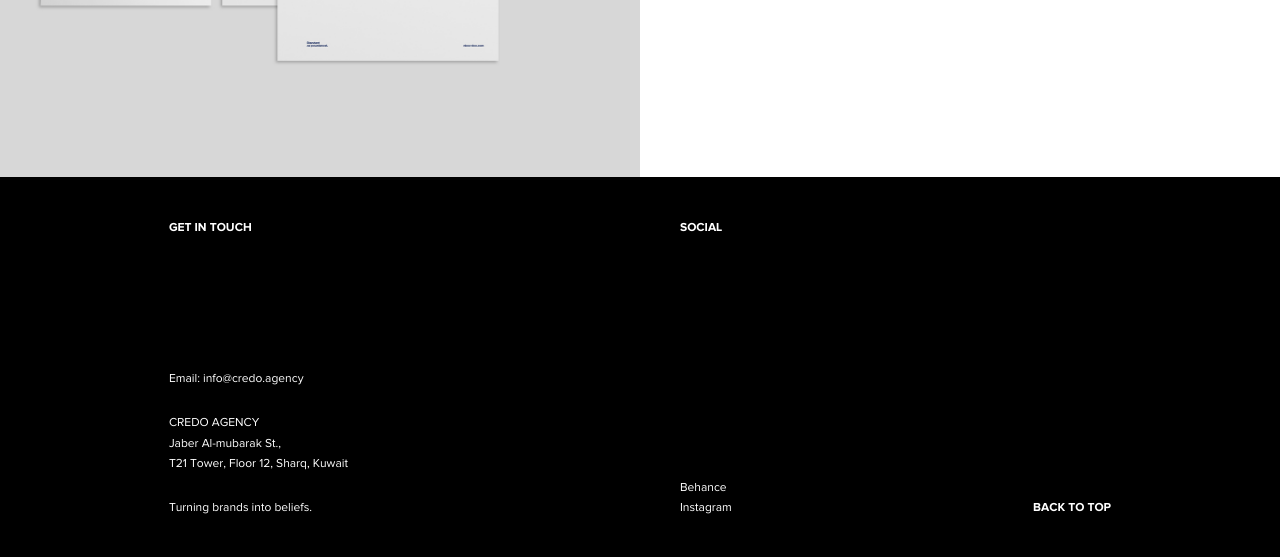
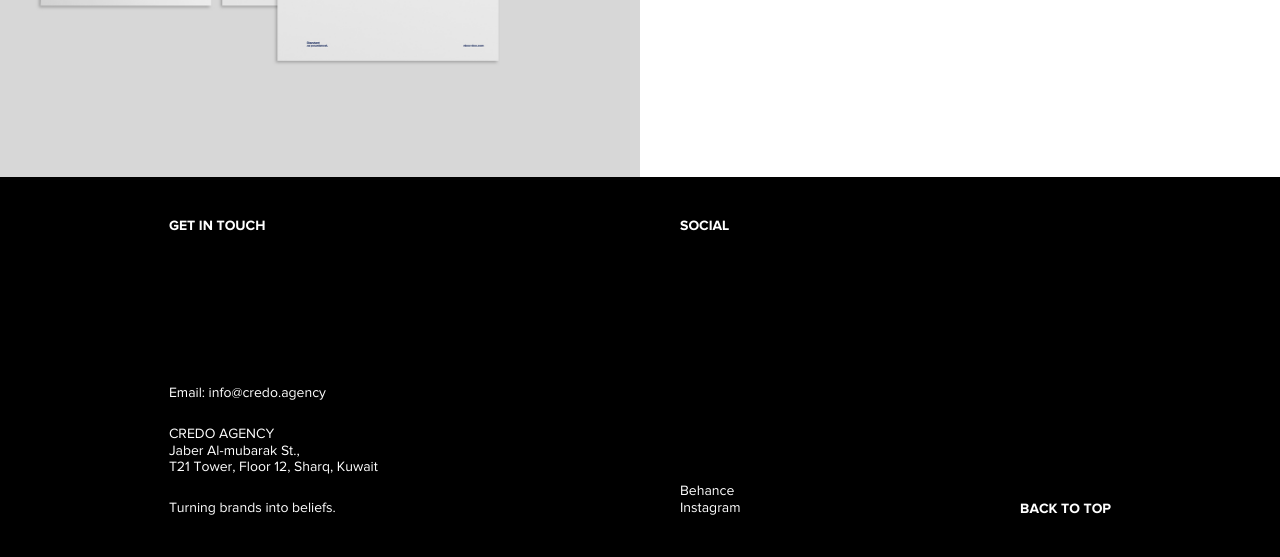
Before and after one commit to vujovicigor/studioahremark, a PHP site: the page made by twigtemplates/profiles.twig in a window 1280 px wide. Shown: the part 2803-3360 px from the top of the page. Run offline with PHP 8.4, Linux system fonts and the light colour scheme; the template is opened without the code that fills it, so the values that code supplies are empty; some libraries are stand-ins or nearby versions.

Commit message:
footer sredjen i home slider

```diff
--- a/styles/style.css
+++ b/styles/style.css
@@ -115,7 +115,6 @@ a {
   cursor: pointer;
 }
 a:hover {
-  color: inherit;
   text-decoration: none;
   opacity: 0.5;
 }
@@ -328,42 +327,9 @@ a:hover {
 }
 .footer--container-row-col--top {
   width: 50%;
-  color: #FFFFFF;
-  font-size: 0.75rem;
-  line-height: 1.68;
-  font-weight: 500;
 }
 .footer--container-row-col--bottom {
-  color: #FFFFFF;
   width: 50%;
-}
-.footer--container-row-col--bottom p {
-  font-size: 0.75rem;
-  line-height: 1.68;
-  font-weight: 300;
-}
-.footer--container-row-col--bottom a {
-  font-size: 0.75rem;
-  line-height: 1.68;
-  font-weight: 300;
-}
-.footer--container-row-col--bottom-totop {
-  justify-content: flex-end;
-}
-.footer--container-row-col--bottom-totop a {
-  color: #FFFFFF;
-  font-size: 0.75rem;
-  line-height: 1.68;
-  font-weight: 500;
-}
-.footer--container-row-col--bottom-totop a:hover {
-  text-decoration: none;
-}
-.footer--container-row-col--bottom-mail {
-  margin-bottom: 1.5rem;
-}
-.footer--container-row-col--bottom-statement {
-  margin-top: 1.5rem;
 }
 .footer--container-row-col--ndrow {
   height: 100%;
--- a/styles/style.less
+++ b/styles/style.less
@@ -73,7 +73,6 @@ a {
     cursor: pointer;
 }
 a:hover {
-    color: inherit;
     text-decoration: none;
     opacity: 0.5;
 }
@@ -305,42 +304,9 @@ a:hover {
                 height: 100%;
                 &--top {
                     width: 50%;
-                    color: @white;
-                    font-size: 0.75rem;
-                    line-height: 1.68;
-                    font-weight: 500;
                 }
                 &--bottom {
-                    color: @white;
                     width: 50%;
-                    p {
-                        font-size: 0.75rem;
-                        line-height: 1.68;
-                        font-weight: 300;
-                    }
-                    a {
-                        font-size: 0.75rem;
-                        line-height: 1.68;
-                        font-weight: 300;
-                    }
-                    &-totop {
-                        justify-content: flex-end;
-                        a{
-                            color: @white;
-                            font-size: 0.75rem;
-                            line-height: 1.68;
-                            font-weight: 500;
-                            &:hover {
-                                text-decoration: none;
-                            }
-                        }
-                    }
-                    &-mail {
-                        margin-bottom: 1.5rem;
-                    }
-                    &-statement {
-                        margin-top: 1.5rem;
-                    }
                 }
                 &--ndrow {
                     height: 100%;
--- a/twigtemplates/base.twig
+++ b/twigtemplates/base.twig
@@ -80,26 +80,26 @@
         <div class="container padding-x-main footer--container">
             <div class="d-flex flex-direction justify-content-between footer--container-row">
                 <div class="d-flex flex-column align-items-left justify-content-between footer--container-row-col">
-                    <div class="d-flex justify-content-left footer--container-row-col--top">GET IN TOUCH</div>
+                    <div class="d-flex justify-content-left font-14 font-bold white footer--container-row-col--top">GET IN TOUCH</div>
                     <div class="d-flex flex-column justify-content-end footer--container-row-col--bottom">
-                        <p class="text-lg-left footer--container-row-col--bottom-mail">Email: <a href="mailto:info@credo.agency">info@credo.agency</a></p>
-                        <p class="text-lg-left">CREDO AGENCY</p>
-                        <p class="text-lg-left">Jaber Al-mubarak St.,</p>
-                        <p class="text-lg-left">T21 Tower, Floor 12, Sharq, Kuwait</p>
-                        <p class="text-lg-left footer--container-row-col--bottom-statement">Turning brands into beliefs.</p>
+                        <p class="font-14 white margin-y-text footer--container-row-col--bottom-mail">Email: <a class="font-14 white" href="mailto:info@credo.agency">info@credo.agency</a></p>
+                        <p class="font-14 font-regular white">CREDO AGENCY</p>
+                        <p class="font-14 font-regular white">Jaber Al-mubarak St.,</p>
+                        <p class="font-14 font-regular white margin-y-text">T21 Tower, Floor 12, Sharq, Kuwait</p>
+                        <p class="font-14 font-regular white footer--container-row-col--bottom-statement">Turning brands into beliefs.</p>
                     </div>
                 </div>
                 <div class="d-flex flex-direction justify-content-between footer--container-row-col">
                     <div class="d-flex flex-column align-items-start justify-content-between padding-x-right-col footer--container-row-col--ndrow-left">
-                        <div class="d-flex justify-content-start footer--container-row-col--top">SOCIAL</div>
+                        <div class="d-flex justify-content-start font-14 font-bold white footer--container-row-col--top">SOCIAL</div>
                         <div class="d-flex flex-column justify-content-end footer--container-row-col--bottom">
-                            <a class="text-lg-left" href="#">Behance</a>
-                            <a class="text-lg-left" href="#">Instagram</a>
+                            <a class="font-14 font-regular white" href="#">Behance</a>
+                            <a class="font-14 font-regular white" href="#">Instagram</a>
                         </div>
                     </div>
                     <div class="d-flex flex-column align-items-right justify-content-between footer--container-row-col--ndrow-right">
                         <div class="d-flex justify-content-start footer--container-row-col--top"></div>
-                        <div class="d-flex flex-direction footer--container-row-col--bottom-totop"><a href="#logo">BACK TO TOP</a></div>
+                        <div class="d-flex flex-direction footer--container-row-col--bottom-totop"><a class="font-14 font-bold white" href="#logo">BACK TO TOP</a></div>
                     </div>
                 </div>
             </div>
--- a/twigtemplates/home.twig
+++ b/twigtemplates/home.twig
@@ -7,12 +7,14 @@
 
   <div class="owl-carousel owl-theme home--container">
     {% for item in projects %}
+        {% if item.Show_on_slider %}
         <div class=" home--container">
             <img src="img/{{ fetch('Image', { parent_id: item.id })[0].Image }}" class="home--container-pic">
             <div class="home--container-txt black font-14 padding-x-main">
                 <a href="project/{{ item.Slug }}">View Project +</a>
             </div>
         </div>
+        {% endif %}
     {% endfor %}
   </div>
 
--- a/twigtemplates/profiles.twig
+++ b/twigtemplates/profiles.twig
@@ -10,7 +10,7 @@
     <div class="container d-flex justify-content-center profiles--blok2 padding-y-60">
         <div class="container padding-x-main d-flex flex-direction">
             <div class="profiles--blok2-left d-flex flex-column">
-                <div class="font-24 font-regular white margin-y-box profiles--blok2-left-title">CREDO’S BIG IDEA</div>
+                <div class="font-24 font-bold white margin-y-box profiles--blok2-left-title">CREDO’S BIG IDEA</div>
                 <div class="font-14 font-regular white profiles--blok2-left-text">A strategic branding and design agency that turns brands into beliefs.</div>
             </div>
             <div class="profiles--blok2-right d-flex flex-column">
```
Also changed, not shown: cms/db/baza2.sqlite.
